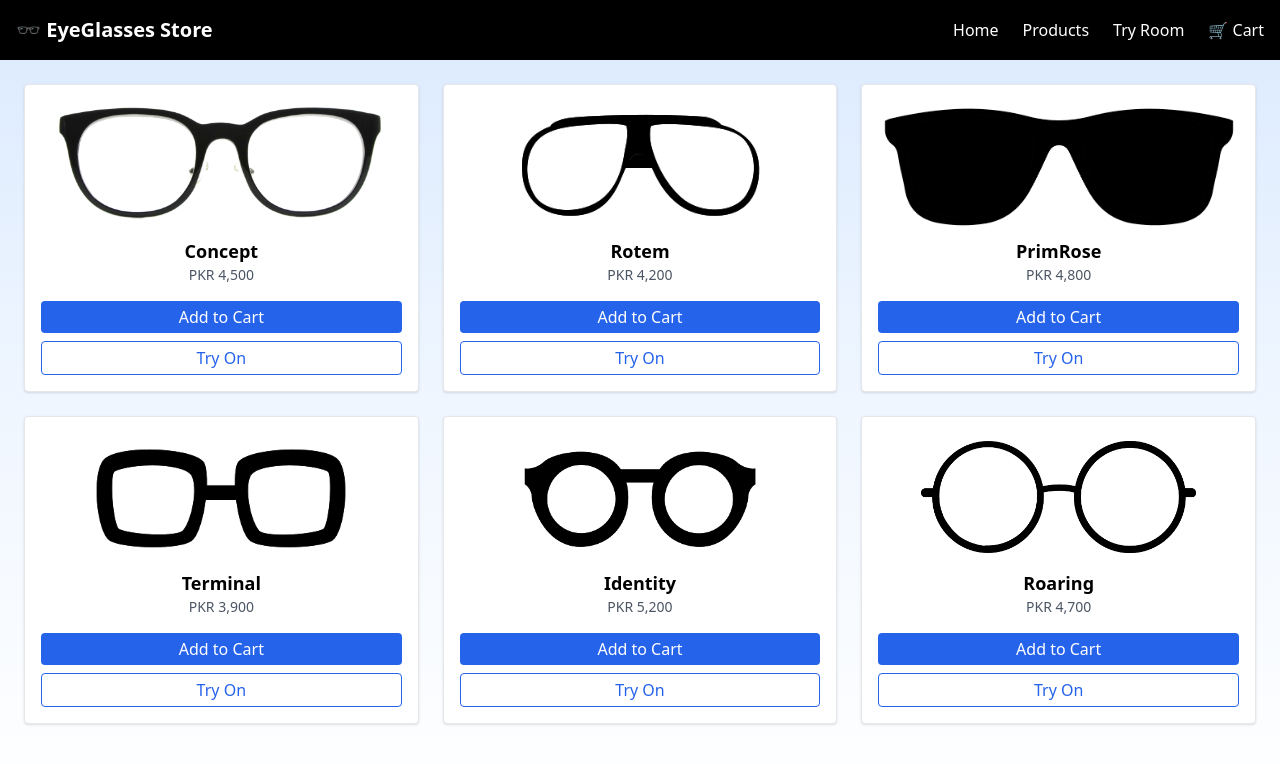
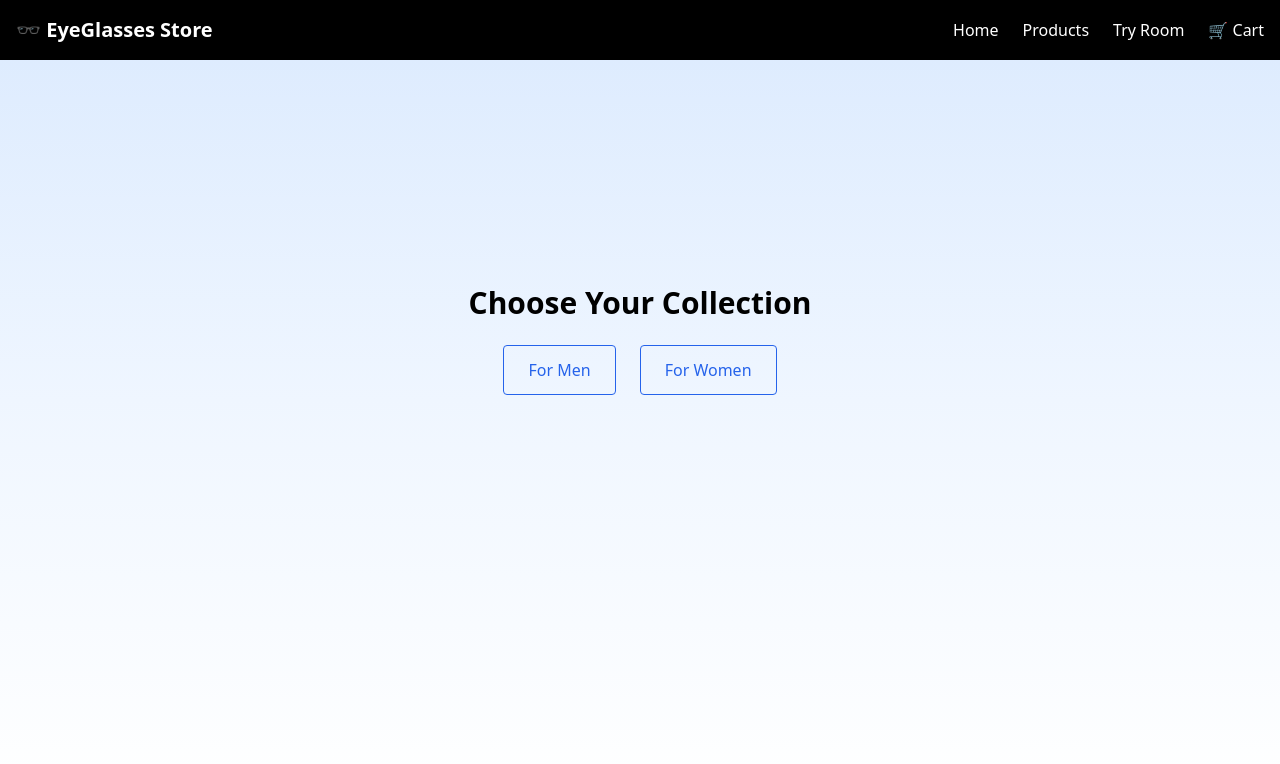
Before and after one commit to DuaeZahra/eyeglasses-tryon, a React (Vite) app: page /products in a window 1280 px wide. Shown: the top 764 px of the page. Built offline with nearby package versions, Linux system fonts and the light colour scheme.

Commit message:
Added gender feature on products page

```diff
--- a/src/App.jsx
+++ b/src/App.jsx
@@ -1,23 +1,24 @@
-import { BrowserRouter as Router, Routes, Route } from 'react-router-dom'
-import Header from './components/Header'
-import Home from './pages/Home'
-import Products from './pages/Products'
-import TryOn from './pages/TryOn'
-import Cart from './pages/Cart'
-
+import { BrowserRouter as Router, Routes, Route } from 'react-router-dom';
+import Home from './pages/Home';
+import GenderSelection from './pages/genderselection';
+import Products from './pages/Products';
+import TryOn from './pages/TryOn';
+import Cart from './pages/Cart';
+import Header from './components/Header';
 
 function App() {
   return (
-    <Router>
+    <>
       <Header />
       <Routes>
         <Route path="/" element={<Home />} />
-        <Route path="/products" element={<Products />} />
+        <Route path="/products" element={<GenderSelection />} />
+        <Route path="/products/:gender" element={<Products />} />
         <Route path="/tryon" element={<TryOn />} />
         <Route path="/cart" element={<Cart />} />
       </Routes>
-    </Router>
-  )
+    </>
+  );
 }
 
-export default App
+export default App;
--- a/src/data/products.js
+++ b/src/data/products.js
@@ -1,40 +1,46 @@
 const products = [
   {
     id: 1,
-    name: "Concept",
-    image: "/glasses1.png",
-    price: 4500,
+    name: 'Concept',
+    image: '/glasses1.png',
+    price: 3500,
+    gender: 'men',
   },
   {
     id: 2,
-    name: "Rotem",
-    image: "/glasses2.png",
+    name: 'Rotem',
+    image: '/glasses2.png',
     price: 4200,
+    gender: 'men',
   },
   {
     id: 3,
-    name: "PrimRose",
-    image: "/glasses3.png",
-    price: 4800,
+    name: 'PrimRose',
+    image: '/glasses3.png',
+    price: 3999,
+    gender: 'men',
   },
   {
     id: 4,
-    name: "Terminal",
-    image: "/glasses4.png",
-    price: 3900,
+    name: 'Terminal',
+    image: '/glasses4.png',
+    price: 4700,
+    gender: 'women',
   },
   {
     id: 5,
-    name: "Identity",
-    image: "/glasses5.png",
-    price: 5200,
+    name: 'Identity',
+    image: '/glasses5.png',
+    price: 5100,
+    gender: 'women',
   },
   {
     id: 6,
-    name: "Roaring",
-    image: "/glasses6.png",
-    price: 4700,
+    name: 'Roaring',
+    image: '/glasses6.png',
+    price: 3899,
+    gender: 'women',
   },
-  ]
+];
 
-export default products
+export default products;
--- a/src/pages/Products.jsx
+++ b/src/pages/Products.jsx
@@ -1,22 +1,26 @@
-import products from '../data/products'
-import { useCart } from '../context/CartContext'
-import { useNavigate } from 'react-router-dom'
-import { useSelectedGlasses } from '../context/SelectedGlassesContext'
+import { useParams } from 'react-router-dom';
+import products from '../data/products';
+import { useCart } from '../context/CartContext';
+import { useNavigate } from 'react-router-dom';
+import { useSelectedGlasses } from '../context/SelectedGlassesContext';
 
 export default function Products() {
-  const { addToCart } = useCart()
-  const { setSelectedImage } = useSelectedGlasses()
-  const navigate = useNavigate()
+  const { gender } = useParams();
+  const { addToCart } = useCart();
+  const { setSelectedImage } = useSelectedGlasses();
+  const navigate = useNavigate();
 
   const handleTryOn = (image) => {
-    setSelectedImage(image)
-    navigate('/tryon')
-  }
+    setSelectedImage(image);
+    navigate('/tryon');
+  };
+
+  const filtered = products.filter((p) => p.gender === gender);
 
   return (
-    <div className="grid grid-cols-1 md:grid-cols-3 gap-6 p-6">
-      {products.map((p) => (
-        <div key={p.id} className="border rounded shadow p-4 text-center bg-white">
+  <div className="flex flex-col gap-6 p-6 items-center">
+    {filtered.map((p) => (
+      <div key={p.id} className="w-full max-w-md border rounded shadow p-4 text-center bg-white">
         <img src={p.image} alt={p.name} className="h-32 mx-auto" />
         <h3 className="mt-2 font-semibold text-lg">{p.name}</h3>
         <p className="text-gray-600 text-sm">PKR {p.price.toLocaleString()}</p>
@@ -38,5 +42,6 @@ export default function Products() {
       </div>
     ))}
   </div>
-  )
+  );
+
 }
--- a/src/pages/TryOn.jsx
+++ b/src/pages/TryOn.jsx
@@ -13,7 +13,6 @@ export default function TryOn() {
   const [useWebcam, setUseWebcam] = useState(true);
   const [mirror, setMirror] = useState(true);
   const [loadingWebcam, setLoadingWebcam] = useState(false);
-
   const { selectedImage } = useSelectedGlasses();
 
   // Load face-api models
@@ -183,7 +182,6 @@ export default function TryOn() {
     });
   };
 
-
   return (
     <div className="min-h-screen bg-gradient-to-b from-blue-100 via-blue-50 to-white flex flex-col items-center py-10 px-4">
       <h1 className="text-3xl font-bold text-blue-700 mb-6"> TryRoom for the EyeGlasses</h1>
--- /dev/null
+++ b/src/pages/genderselection.jsx
@@ -0,0 +1,29 @@
+import { useNavigate } from 'react-router-dom';
+
+export default function GenderSelection() {
+  const navigate = useNavigate();
+
+  const handleSelect = (gender) => {
+    navigate(`/products/${gender}`);
+  };
+
+  return (
+    <div className="min-h-[70vh] flex flex-col items-center justify-center gap-6 text-center p-6">
+      <h2 className="text-3xl font-bold">Choose Your Collection</h2>
+      <div className="flex gap-6">
+        <button
+          onClick={() => handleSelect('men')}
+          className="px-6 py-3 border border-blue-600 text-blue-600 rounded hover:bg-blue-50 transition"
+        >
+          For Men
+        </button>
+        <button
+          onClick={() => handleSelect('women')}
+          className="px-6 py-3 border border-blue-600 text-blue-600 rounded hover:bg-blue-50 transition"
+        >
+          For Women
+        </button>
+      </div>
+    </div>
+  );
+}
```
Also changed, not shown: src/main.jsx (+9 -4 lines). Lines whose indentation alone changed are shown as unchanged.
